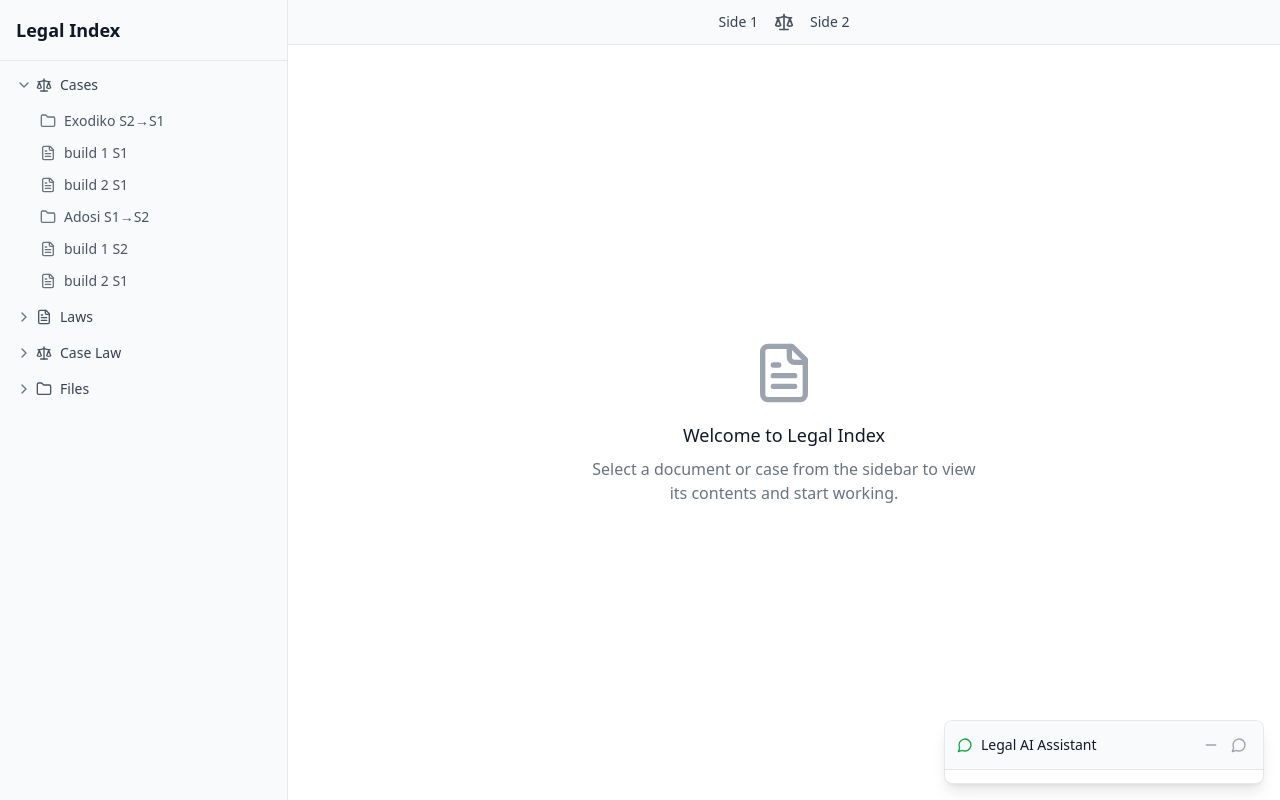
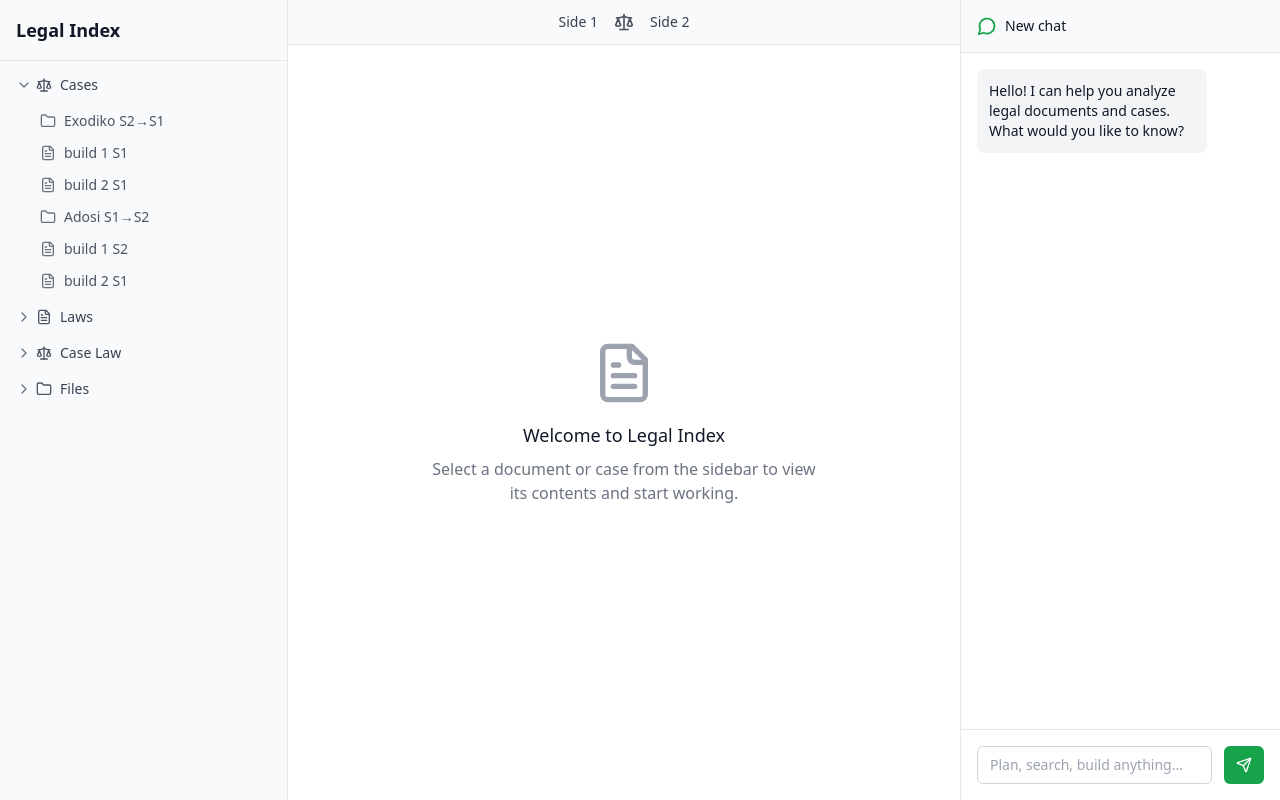
Before and after one commit to Thangouliou/legal-navigator-sidebar, a React (Vite) app: page / in a window 1280 px wide. Built offline with nearby package versions, Linux system fonts and the light colour scheme.

Commit message:
Fix: Adjust layout to match the provided images
- Move the chat section to the left side of the screen.
- Place the builds section at the bottom of the main content area.
- Ensure the layout matches the provided images.

```diff
--- a/src/components/Chat.tsx
+++ b/src/components/Chat.tsx
@@ -1,6 +1,6 @@
 
 import React, { useState } from 'react';
-import { Send, MessageCircle, X, Minus } from 'lucide-react';
+import { Send, MessageCircle } from 'lucide-react';
 
 interface ChatMessage {
   id: string;
@@ -19,8 +19,6 @@ const Chat: React.FC = () => {
     },
   ]);
   const [inputText, setInputText] = useState('');
-  const [isExpanded, setIsExpanded] = useState(false);
-  const [isMinimized, setIsMinimized] = useState(false);
 
   const handleSendMessage = () => {
     if (inputText.trim()) {
@@ -53,67 +51,25 @@ const Chat: React.FC = () => {
     }
   };
 
-  const toggleChat = () => {
-    if (isMinimized) {
-      setIsMinimized(false);
-    } else {
-      setIsExpanded(!isExpanded);
-    }
-  };
-
-  const minimizeChat = () => {
-    setIsMinimized(true);
-    setIsExpanded(false);
-  };
-
-  if (isMinimized) {
   return (
-      <button
-        onClick={toggleChat}
-        className="bg-green-600 text-white p-3 rounded-full shadow-lg hover:bg-green-700 transition-colors"
-      >
-        <MessageCircle className="w-6 h-6" />
-      </button>
-    );
-  }
-
-  return (
-    <div className={`bg-white border border-gray-200 rounded-lg shadow-lg transition-all duration-300 ${
-      isExpanded ? 'w-80 h-96' : 'w-80 h-16'
-    }`}>
+    <div className="h-full flex flex-col">
       {/* Chat Header */}
-      <div className="flex items-center justify-between p-3 border-b border-gray-200 bg-gray-50 rounded-t-lg">
+      <div className="flex items-center justify-between p-4 border-b border-gray-200 bg-gray-50">
         <div className="flex items-center space-x-2">
-          <MessageCircle className="w-4 h-4 text-green-600" />
-          <h3 className="text-sm font-medium text-gray-900">Legal AI Assistant</h3>
-        </div>
-        <div className="flex space-x-1">
-          <button
-            onClick={minimizeChat}
-            className="p-1 text-gray-400 hover:text-gray-600 rounded"
-          >
-            <Minus className="w-4 h-4" />
-          </button>
-          <button
-            onClick={toggleChat}
-            className="p-1 text-gray-400 hover:text-gray-600 rounded"
-          >
-            {isExpanded ? <X className="w-4 h-4" /> : <MessageCircle className="w-4 h-4" />}
-          </button>
+          <MessageCircle className="w-5 h-5 text-green-600" />
+          <h3 className="text-sm font-medium text-gray-900">New chat</h3>
         </div>
       </div>
 
-      {/* Chat Content - only show when expanded */}
-      {isExpanded && (
-        <>
-          <div className="flex-1 overflow-y-auto p-3 space-y-3 h-64">
+      {/* Messages Area */}
+      <div className="flex-1 overflow-y-auto p-4 space-y-4">
         {messages.map((message) => (
           <div
             key={message.id}
             className={`flex ${message.sender === 'user' ? 'justify-end' : 'justify-start'}`}
           >
             <div
-                  className={`max-w-[80%] p-2 rounded-lg text-xs ${
+              className={`max-w-[80%] p-3 rounded-lg text-sm ${
                 message.sender === 'user'
                   ? 'bg-green-600 text-white'
                   : 'bg-gray-100 text-gray-900'
@@ -125,26 +81,25 @@ const Chat: React.FC = () => {
         ))}
       </div>
 
-          <div className="p-3 border-t border-gray-200">
-            <div className="flex space-x-2">
+      {/* Input Area */}
+      <div className="p-4 border-t border-gray-200">
+        <div className="flex space-x-3">
           <input
             type="text"
             value={inputText}
             onChange={(e) => setInputText(e.target.value)}
             onKeyPress={handleKeyPress}
-                placeholder="Ask about legal documents..."
-                className="flex-1 px-2 py-1 border border-gray-300 rounded text-xs focus:outline-none focus:ring-1 focus:ring-green-500 focus:border-transparent"
+            placeholder="Plan, search, build anything..."
+            className="flex-1 px-3 py-2 border border-gray-300 rounded-md text-sm focus:outline-none focus:ring-2 focus:ring-green-500 focus:border-transparent"
           />
           <button
             onClick={handleSendMessage}
-                className="px-2 py-1 bg-green-600 text-white rounded hover:bg-green-700 focus:outline-none focus:ring-1 focus:ring-green-500"
+            className="px-3 py-2 bg-green-600 text-white rounded-md hover:bg-green-700 focus:outline-none focus:ring-2 focus:ring-green-500"
           >
-                <Send className="w-3 h-3" />
+            <Send className="w-4 h-4" />
           </button>
         </div>
       </div>
-        </>
-      )}
     </div>
   );
 };
--- a/src/components/LegalApp.tsx
+++ b/src/components/LegalApp.tsx
@@ -14,21 +14,24 @@ const LegalApp: React.FC = () => {
   };
 
   return (
-    <div className="min-h-screen bg-gray-100 relative">
+    <div className="min-h-screen bg-gray-100">
       <div className="flex h-screen">
+        {/* Left Sidebar - Legal Index */}
         <Sidebar
           selectedItem={selectedItem}
           onItemSelect={handleItemSelect}
         />
+
+        {/* Main Content Area */}
         <MainContent
           selectedItem={selectedItem}
           selectedItemName={selectedItemName}
         />
-      </div>
 
-      {/* Chat positioned at bottom right */}
-      <div className="fixed bottom-4 right-4 z-50">
-        <Chat />
+        {/* Right Side Chat - Full Height */}
+        <div className="w-80 border-l border-gray-200 bg-white">
+          <Chat />
+        </div>
       </div>
     </div>
   );
```
Lines whose indentation alone changed are shown as unchanged.
